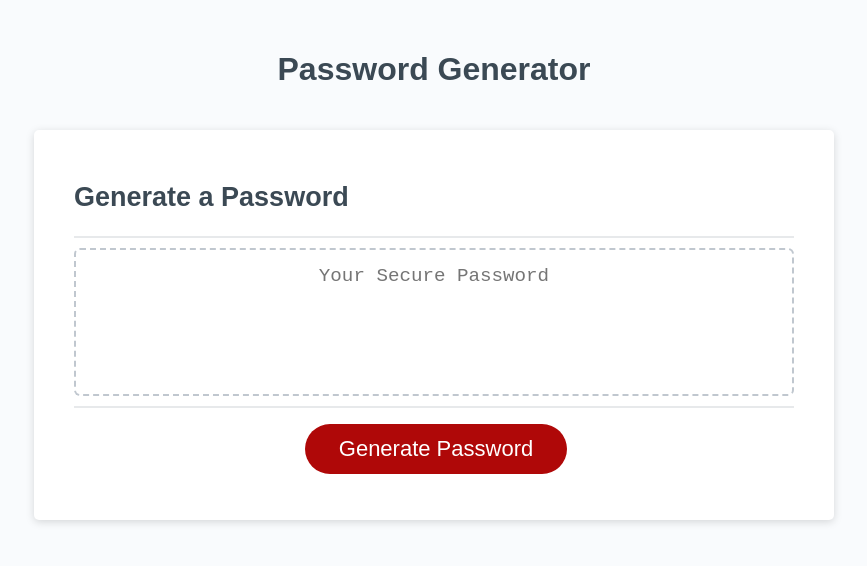
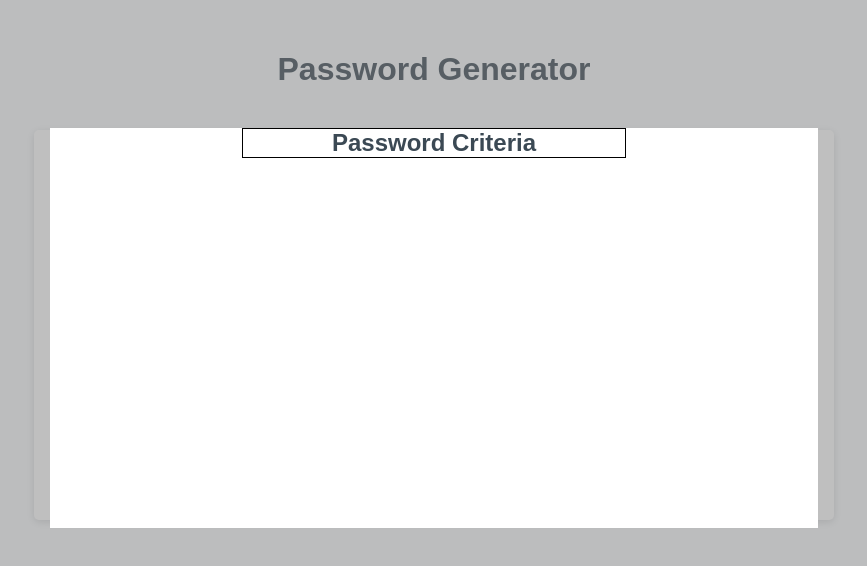
Before and after one commit to rbarbosa51/Password-Generator, a plain HTML site: page index.html in a window 1280 px wide. Shown: the whole page, without its empty margins (206-1073 px from the left). Drawn offline with Linux system fonts and the light colour scheme.

Commit message:
In this commit: Created the CSS portion of the Password Criteria popup. I added two html tags with classes  popup-background, and popup-card. Only worked on CSS!

```diff
--- a/assets/css/style.css
+++ b/assets/css/style.css
@@ -15,6 +15,10 @@ body,
 body {
   font-family: sans-serif;
   background-color: #f9fbfd;
+  /* Added */
+  width: 100%;
+  height: 100%;
+  /* Added End */
 }
 
 .wrapper {
@@ -117,6 +121,38 @@ button[disabled] {
   resize: none;
   overflow: hidden;
 }
+/* Added */
+.popup-background {
+  background-color: #7777;
+  width: 100%;
+  height: 100%;
+  /* margin: 10% 10%; */
+  position: absolute;
+  top: 0;
+  left: 0;
+}
+.popup-card {
+  position: relative;
+  width: 60%;
+  height: 50%;
+  background-color: #fff;
+  margin: 10% auto;
+}
+.popup-card h2 {
+  width: 50%;
+  border: #000 1px solid;
+  text-align: center;
+  margin: 10px auto;
+  color: hsl(206, 17%, 28%);
+}
+.hidden {
+  display: none;
+}
+
+
+
+/* Added End */
+
 
 @media (max-width: 690px) {
   .btn {
--- a/index.html
+++ b/index.html
@@ -29,6 +29,11 @@
         </div>
       </div>
     </div>
+    <div class="popup-background">
+      <div class="popup-card">
+        <h2>Password Criteria</h2>
+      </div>
+    </div>
     <script src="assets/javascript/script.js"></script>
   </body>
 </html>
```
